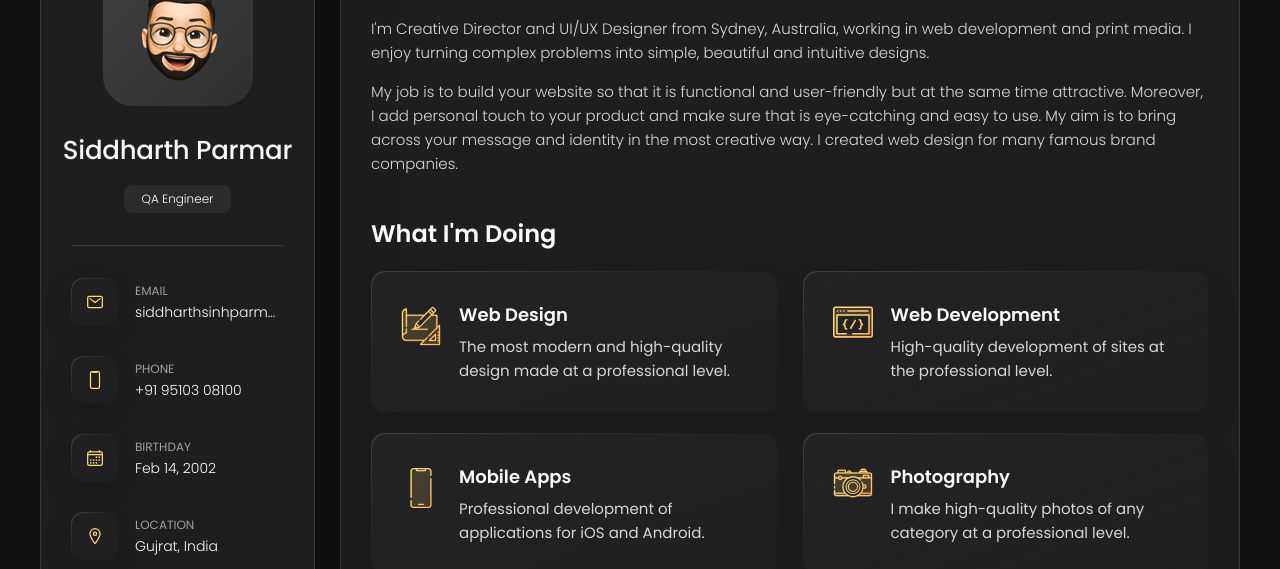
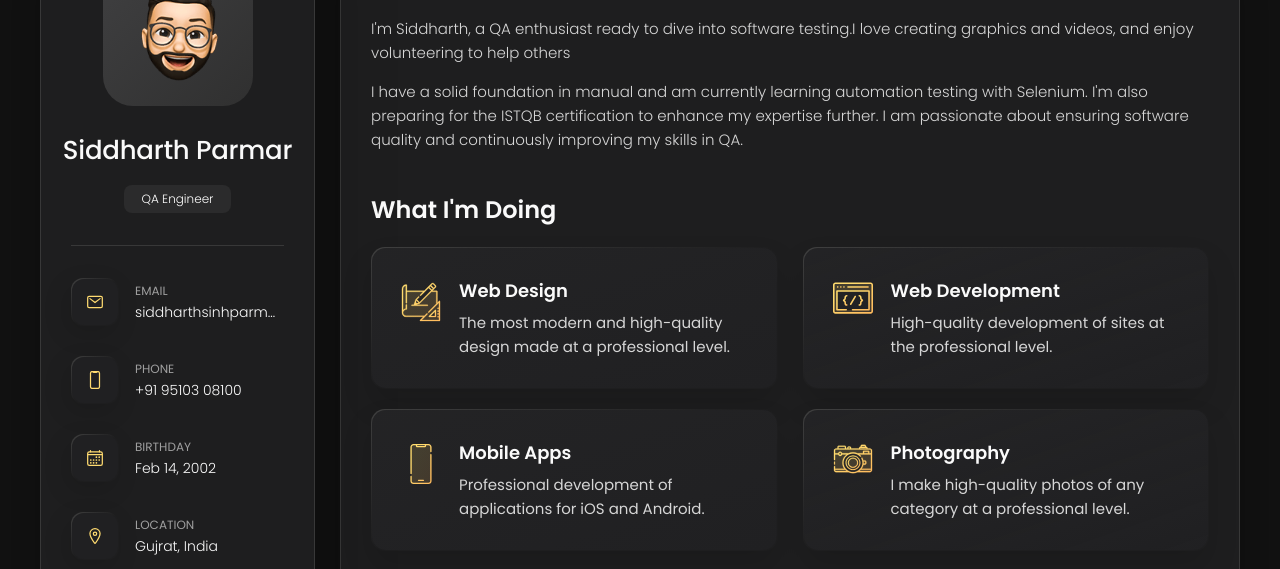
Before and after one commit to siidddz/siidddz.github.io, a plain HTML site: page index.html in a window 1280 px wide. Shown: the part 162-731 px from the top of the page. Drawn offline with nearby package versions, Linux system fonts and the light colour scheme.

Commit message:
About Me

```diff
--- a/index.html
+++ b/index.html
@@ -209,17 +209,15 @@
 
         <section class="about-text">
           <p>
-            I'm Creative Director and UI/UX Designer from Sydney, Australia, working in web development and print media.
-            I enjoy
-            turning complex problems into simple, beautiful and intuitive designs.
+            I'm Siddharth, a QA enthusiast ready to dive into software
+            testing.I love creating graphics and videos, and enjoy
+            volunteering to help others
           </p>
 
           <p>
-            My job is to build your website so that it is functional and user-friendly but at the same time attractive.
-            Moreover, I
-            add personal touch to your product and make sure that is eye-catching and easy to use. My aim is to bring
-            across your
-            message and identity in the most creative way. I created web design for many famous brand companies.
+            I have a solid foundation in manual and am currently learning automation testing with Selenium. I'm also
+            preparing for the ISTQB certification to enhance my expertise further. I am passionate about ensuring
+            software quality and continuously improving my skills in QA.
           </p>
         </section>
 
@@ -454,7 +452,7 @@
 
         <section class="clients">
 
-           <h3 class="h3 clients-title">Clients</h3>
+          <h3 class="h3 clients-title">Clients</h3>
 
           <!--<ul class="clients-list has-scrollbar">
 
```
